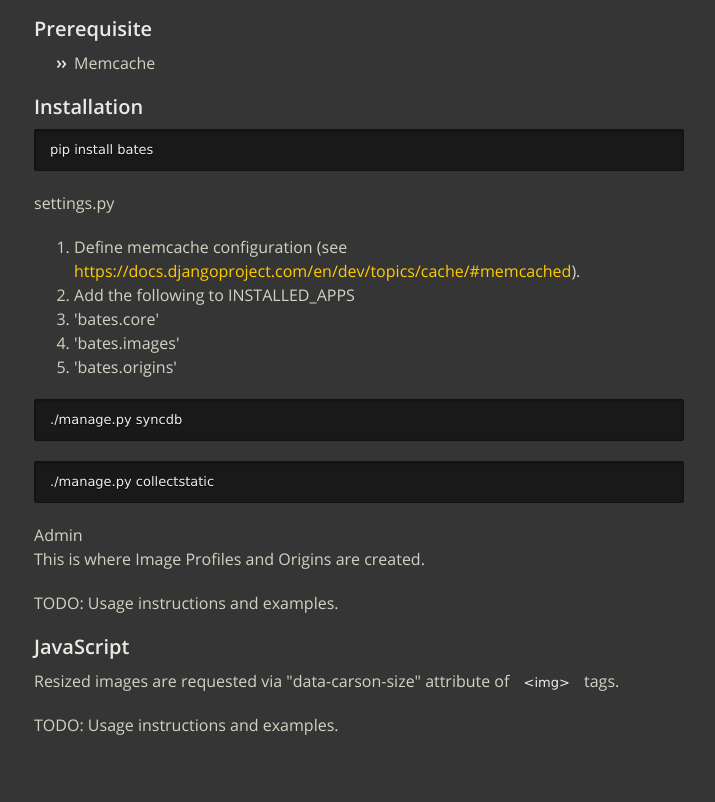
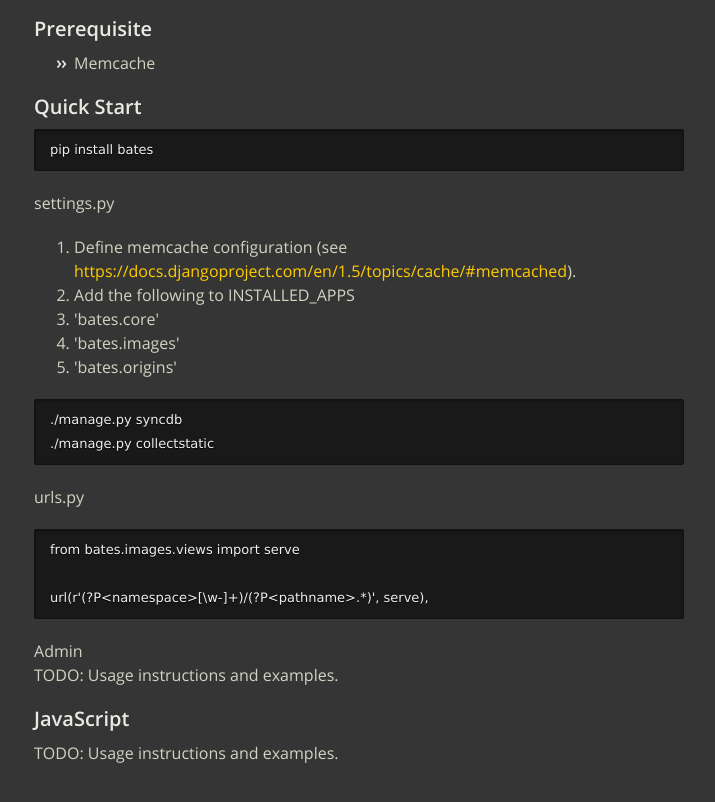
Before and after one commit to PBS-KIDS/Carson, a plain HTML site: page index.html in a window 1280 px wide. Shown: the part 560-1362 px from the top of the page, without its empty margins (281-996 px from the left). Drawn offline with nearby package versions, Linux system fonts and the light colour scheme.

Commit message:
Minor adjustments to documentation.

```diff
--- a/index.html
+++ b/index.html
@@ -40,30 +40,34 @@
         <ul>
             <li>Memcache</li>
         </ul>
-        <h3><a name="designer-templates" class="anchor" href="#designer-templates"><span class="octicon octicon-link"></span></a>Installation</h3>
+        <h3><a name="designer-templates" class="anchor" href="#designer-templates"><span class="octicon octicon-link"></span></a>Quick Start</h3>
         <pre><code>pip install bates</code></pre>
 
         <p>settings.py</p>
 
         <ol>
-            <li>Define memcache configuration (see <a href="https://docs.djangoproject.com/en/dev/topics/cache/#memcached">https://docs.djangoproject.com/en/dev/topics/cache/#memcached</a>).</li>
+            <li>Define memcache configuration (see <a href="https://docs.djangoproject.com/en/dev/topics/cache/#memcached">https://docs.djangoproject.com/en/1.5/topics/cache/#memcached</a>).</li>
             <li>Add the following to INSTALLED_APPS</li>
             <li>'bates.core'</li>
             <li>'bates.images'</li>
             <li>'bates.origins'</li>
         </ol>
 
-<pre><code>./manage.py syncdb</code></pre>
-<pre><code>./manage.py collectstatic</code></pre>
+<pre><code>./manage.py syncdb
+./manage.py collectstatic</code></pre>
 
-<a name="rather-drive-stick" class="anchor" href="#rather-drive-stick"><span class="octicon octicon-link"></span></a>Admin</h3>
-<p>This is where Image Profiles and Origins are created.</p>
-<p>TODO: Usage instructions and examples.</p>
+        <p>urls.py</p>
 
-<h3>
-<a name="authors-and-contributors" class="anchor" href="#authors-and-contributors"><span class="octicon octicon-link"></span></a>JavaScript</h3>
-<p>Resized images are requested via "data-carson-size" attribute of <code>&lt;img&gt;</code> tags.</p>
-<p>TODO: Usage instructions and examples.</p>
+        <pre><code>from bates.images.views import serve
+
+url(r'(?P&lt;namespace&gt;[\w-]+)/(?P&lt;pathname&gt;.*)', serve),</code></pre>
+
+        <a name="rather-drive-stick" class="anchor" href="#rather-drive-stick"><span class="octicon octicon-link"></span></a>Admin</h3>
+        <p>TODO: Usage instructions and examples.</p>
+
+        <h3>
+        <a name="authors-and-contributors" class="anchor" href="#authors-and-contributors"><span class="octicon octicon-link"></span></a>JavaScript</h3>
+        <p>TODO: Usage instructions and examples.</p>
       </section>
 
     </div>
```
